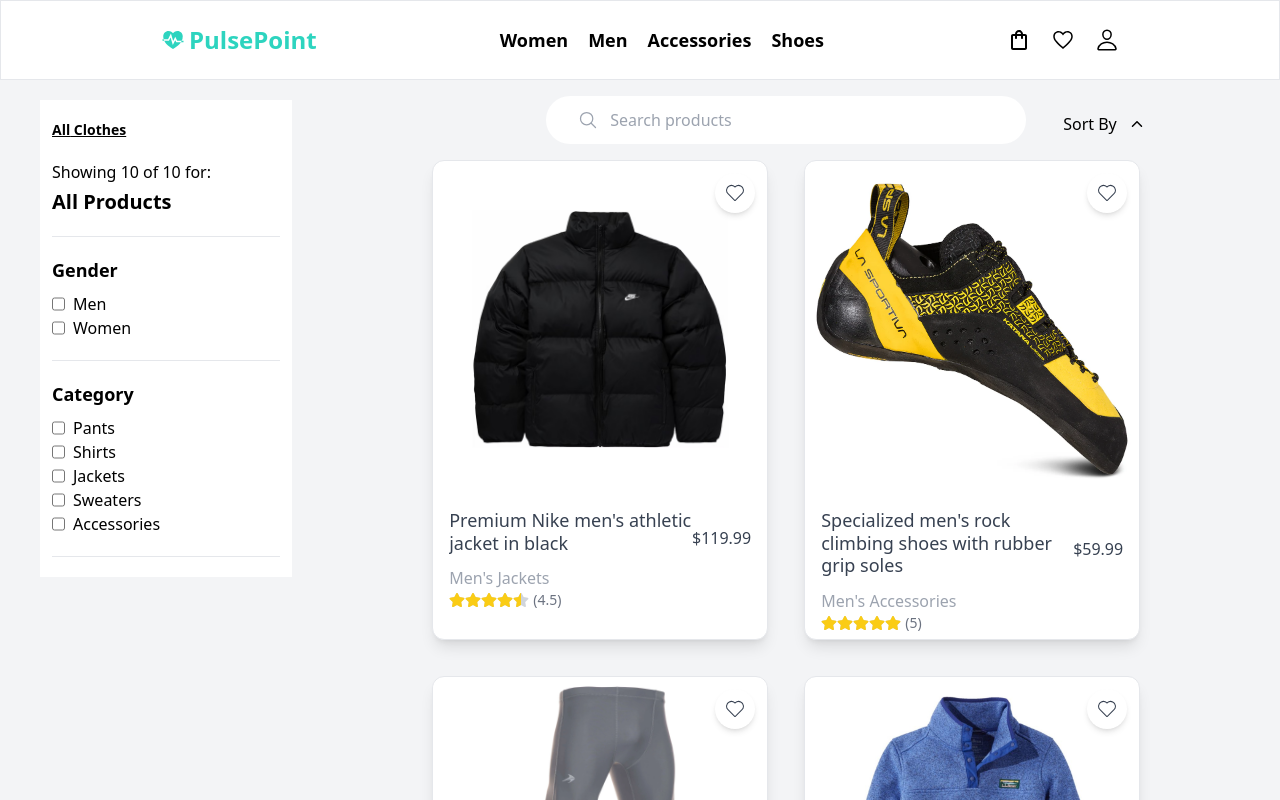
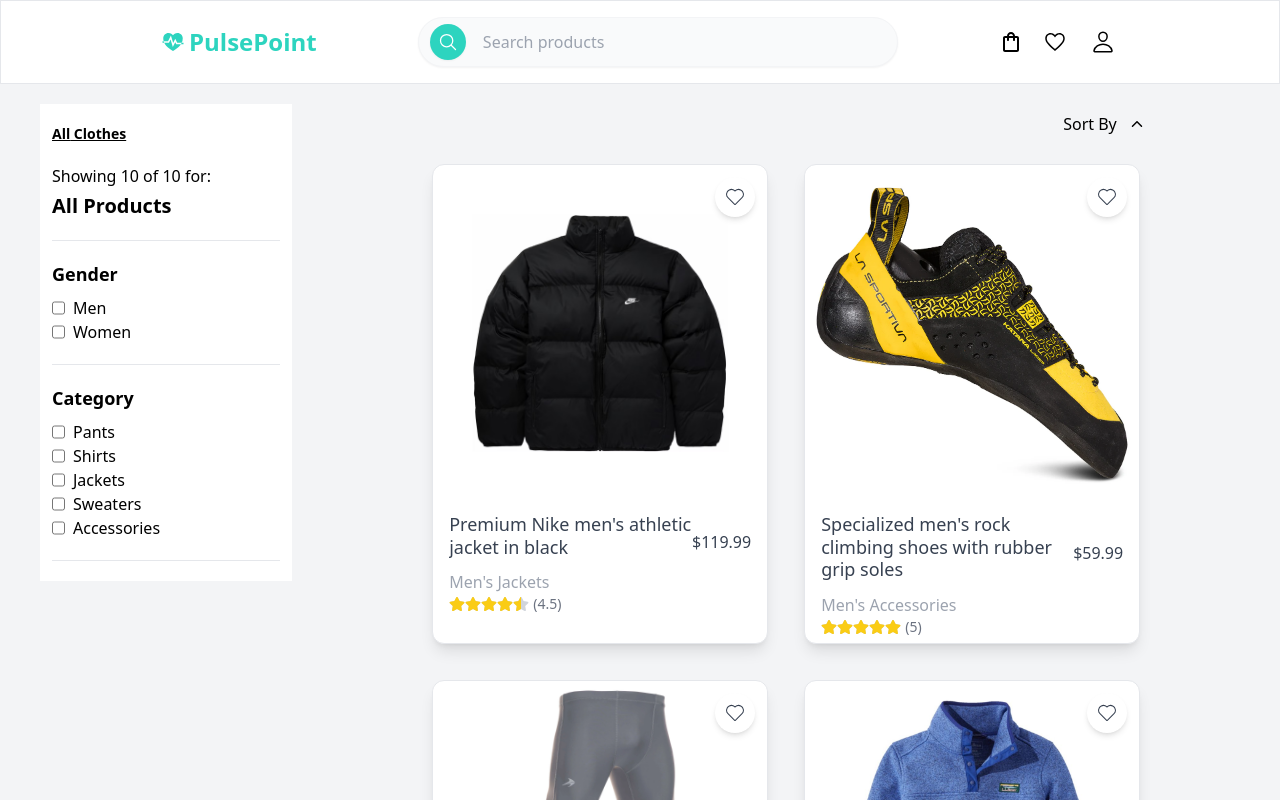
Before and after one commit to Amohamed24/ecommerce, a React (Vite) app in the folder frontend/: page /home in a window 1280 px wide. Shown: the top 800 px of the page. Built offline with nearby package versions, Linux system fonts and the light colour scheme.

Commit message:
Placed searchbar in header and added users initials

```diff
--- a/frontend/src/components/Filter.tsx
+++ b/frontend/src/components/Filter.tsx
@@ -41,7 +41,7 @@
           className="bg-white h-80 w-40 text-center py-5 rounded-xl"
         >
           <p
-            className="hover:cursor-pointer hover:opacity-55"
+            className="hover:cursor-pointer hover:opacity-55 mb-2"
             onClick={toggleSortOrder}
           >
             {sortOrder !== 'asc'}Price: High-Low
--- a/frontend/src/components/Header.tsx
+++ b/frontend/src/components/Header.tsx
@@ -1,32 +1,29 @@
 import { MdOutlineShoppingBag } from 'react-icons/md';
-import { IoPersonOutline } from 'react-icons/io5';
+import { IoPersonOutline, IoSearchOutline } from 'react-icons/io5';
 import { IoMdHeartEmpty } from 'react-icons/io';
 import { useNavigate } from 'react-router-dom';
 import Logo from './Logo';
 import { HeaderProps } from '../types/types';
 import { useEffect, useState } from 'react';
 
-const Header = ({ count, setCount }: HeaderProps) => {
+const Header = ({ count, setCount, search, setSearch }: HeaderProps) => {
   const navigate = useNavigate();
   const [isModal, setIsModal] = useState(false);
   const [name, setName] = useState('');
-
-
 
   useEffect(() => {
     // Get the token and name from localStorage
     const token = localStorage.getItem('token');
     const savedName = localStorage.getItem('name');
 
-    console.log("Token on load:", token);
-    console.log("Name from localStorage:", savedName);
+    console.log('Token on load:', token);
+    console.log('Name from localStorage:', savedName);
 
     // Set the name state if it exists in localStorage
     if (savedName) {
       setName(savedName);
     }
   }, []);
-
 
   const navigateToHome = () => {
     navigate('/home');
@@ -36,7 +33,8 @@
     navigate('/checkout');
   };
 
-  const logOut = () => {
+  const logOut = (e) => {
+    e.stopPropagation();
     // Save cart items before logging out
     const currentCart = localStorage.getItem('cartItems');
     const currentCount = count;
@@ -60,7 +58,15 @@
     navigate('/');
   };
 
-  const userDropDown = () => {
+  const getInitials = () => {
+    if (name) {
+      return name.charAt(0);
+    }
+  };
+
+  const userDropDown = (e) => {
+    e.stopPropagation();
+
     const token = localStorage.getItem('token');
     if (!token) return;
 
@@ -73,19 +79,26 @@
         <Logo />
       </div>
 
-      <div>
-        <ul>
-          <li className="flex flex-row text-center gap-5 font-semibold cursor-pointer">
-            <h2 className="hover:text-gray-500">Women</h2>
-            <h2 className="hover:text-gray-500">Men</h2>
-            <h2 className="hover:text-gray-500">Accessories</h2>
-            <h2 className="hover:text-gray-500">Shoes</h2>
-          </li>
-        </ul>
+      <div className="w-[30rem] relative my-4">
+        <div className="relative flex items-center">
+          <div className="absolute left-3 z-10">
+            <div className="flex items-center justify-center bg-teal-400 rounded-full p-2 shadow-sm hover:bg-teal-500 transition-colors duration-200">
+              <IoSearchOutline className="text-xl text-white" />
+            </div>
+          </div>
+          <input
+            type="text"
+            role="searchbox"
+            placeholder="Search products"
+            className="border border-gray-100 rounded-full py-3 pl-16 pr-4 w-full focus:outline-none focus:ring-2 focus:ring-teal-300 focus:border-transparent shadow-sm bg-gray-50 hover:bg-white transition-all duration-200"
+            value={search}
+            onChange={(e) => setSearch(e.target.value)}
+          />
+        </div>
       </div>
 
-      <div className="flex flex-row gap-5 align-middle items-center">
-        <div className="flex flex-row gap-5 text-2xl">
+      <div className="flex flex-row gap-5 align-middle items-center text-center">
+        <div className="flex flex-row gap-5 text-2xl items-center">
           <div className="relative cursor-pointer" onClick={navigateToCheckout}>
             <MdOutlineShoppingBag className="text-2xl" />
             {count > 0 && (
@@ -95,20 +108,31 @@
             )}
           </div>
 
-          <IoMdHeartEmpty />
-          <div onClick={userDropDown} className="hover:cursor-pointer">
-            {
-
-            }
-            <IoPersonOutline />
-          </div>
+          <IoMdHeartEmpty className="text-2xl" />
+          {name ? (
+            <div
+              onClick={userDropDown}
+              className="flex items-center justify-center hover:cursor-pointer h-8 w-8 rounded-full bg-teal-300 text-white"
+            >
+              <p className="text-lg">{getInitials()}</p>
+            </div>
+          ) : (
+            <div
+              onClick={userDropDown}
+              className="flex items-center justify-center hover:cursor-pointer h-8 w-8"
+            >
+              <IoPersonOutline className="text-2xl" />
+            </div>
+          )}
         </div>
       </div>
 
       {isModal && (
         <div className="border w-40 h-20 bg-white flex flex-col absolute top-[5.5rem] right-24 rounded-xl">
           <div className="flex items-center justify-center border border-none w-full h-10">
-            <p>Hi {name}!</p>
+            <p className="truncate overflow-hidden w-32 text-center">
+              Hi {name}!
+            </p>
           </div>
 
           <hr></hr>
--- a/frontend/src/components/ProductList.tsx
+++ b/frontend/src/components/ProductList.tsx
@@ -18,26 +18,10 @@
 }: ProductListProps) => {
   return (
     <div className="flex flex-col items-center w-full pb-10">
-      <div className="w-[30rem] relative my-4">
-        <div className="relative">
-          <input
-            type="text"
-            role="searchbox"
-            placeholder="Search products"
-            className="border border-gray-400 border-none rounded-3xl p-2 py-3 pl-16 w-full"
-            value={search}
-            onChange={(e) => setSearch(e.target.value)}
-          />
-          <IoSearchOutline className="absolute left-3 top-1/2 transform -translate-y-1/2 text-xl text-gray-400 ml-5" />
-        </div>
-      </div>
-
-
-        <Filter />
-
+      <Filter />
 
       {/* Product List */}
-      <div className="flex flex-wrap m-auto justify-center w-full gap-9 z-1">
+      <div className="flex flex-wrap m-auto justify-center w-full gap-9 mt-20 z-1">
         {products.length > 0 ? (
           products.map((product) => (
             <ProductCard
--- a/frontend/src/pages/CheckoutPage.tsx
+++ b/frontend/src/pages/CheckoutPage.tsx
@@ -49,12 +49,12 @@
             method: 'PUT',
             headers: {
               'Content-Type': 'application/json',
-              'Authorization': `Bearer ${token}`
+              Authorization: `Bearer ${token}`,
             },
             body: JSON.stringify({
               productId: productId.toString(),
-              quantity: newQuantity
-            })
+              quantity: newQuantity,
+            }),
           });
         } catch (error) {
           console.error('Error updating quantity in backend:', error);
@@ -110,8 +110,8 @@
   return (
     <main className="bg-gray-100 min-h-screen">
       <Header
-        search={search}
-        setSearch={setSearch}
+        search=""
+        setSearch={() => {}}
         products={products}
         count={count}
         setCount={setCount}
--- a/frontend/src/pages/ProductDetails.tsx
+++ b/frontend/src/pages/ProductDetails.tsx
@@ -1,7 +1,7 @@
 'use client';
-import React, { useEffect } from 'react';
+import React, { useEffect, useState } from 'react';
 import Header from '../components/Header';
-import { useNavigate, useParams } from 'react-router-dom';
+import { useParams } from 'react-router-dom';
 import Products from '../data/Products';
 import { ProductDetailsComponentProps } from '../types/types';
 
@@ -13,7 +13,6 @@
   addToCart,
   starRating,
 }) => {
-  const navigate = useNavigate();
   const { id } = useParams<{ id: string }>();
 
   useEffect(() => {
@@ -28,12 +27,6 @@
       }
     }
   }, [id, setListingData]);
-
-  const navigateToCheckout = () => {
-    if (listingData) {
-      navigate(`/checkout/`);
-    }
-  };
 
   if (!listingData) {
     return (
@@ -91,11 +84,9 @@
                 {listingData.gender} {listingData.category}
               </h3>
 
-              <div className="flex items-center justify-center bg-green-100 border border-none w-32 h-20 rounded-full my-10">
-                <h2 className="text-2xl font-normal text-center text-green-700">
-                  <span className='text-sm align-super'>$</span>
-                  {listingData.price}
-                </h2>
+              <div className="font-semibold text-2xl">
+                <span className="text-sm align-super">$</span>
+                {listingData.price}
               </div>
 
               <div className="text-base font-normal -mb-5 mt-5">
```
